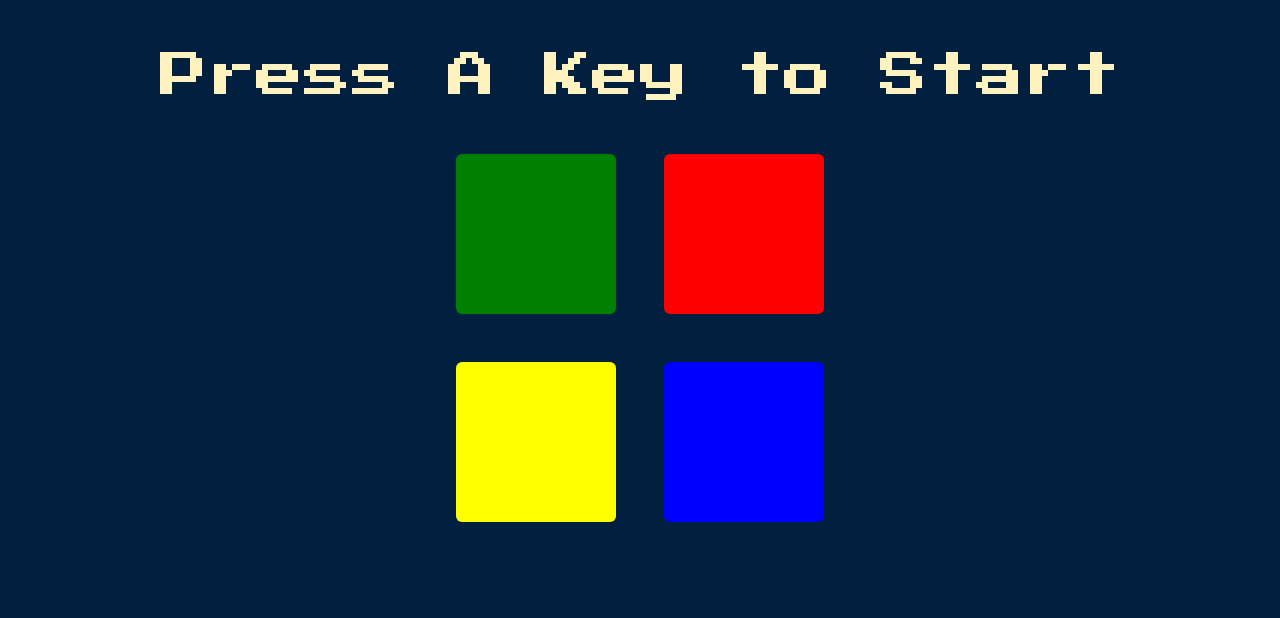
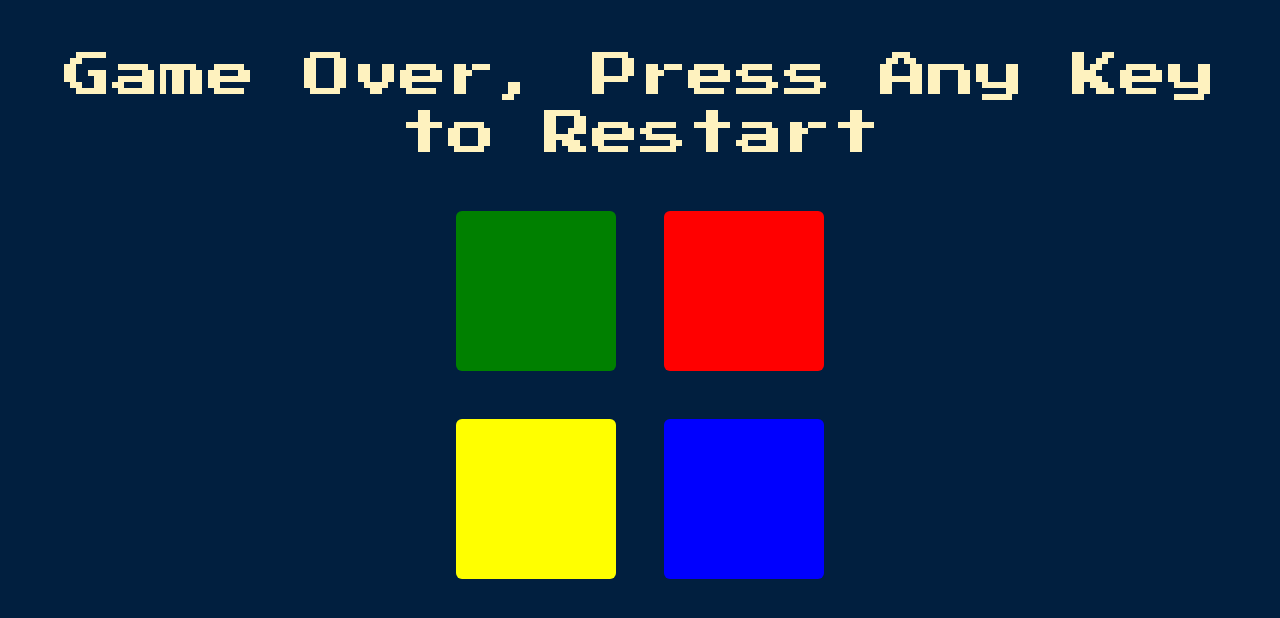
Before and after one commit to yamisagi/simon-game, a plain HTML site: page index.html in a window 1280 px wide. Both pictures are taken after a click on the element 536 px from the left and 233 px from the top of the page. Drawn offline with nearby package versions, Linux system fonts and the light colour scheme.

Commit message:
Implement Game Over Functionality

```diff
--- a/game.js
+++ b/game.js
@@ -33,10 +33,25 @@
     }
     else {
         console.log("wrong");
+        $("body").addClass("game-over");
+        setTimeout(function () {
+            $("body").removeClass("game-over");
+        }
+            , 200);
+        $("#level-title").text("Game Over, Press Any Key to Restart");
+        startOver();
+
 
     }
 
 }
+
+function startOver() {
+    level = 0;
+    gamePattern = [];
+    started = false;
+}
+
 
 function nextSequence() {
     // Tekrar bu fonksiyonu çağırdığımızda, kullanıcının baştan başlaması için sıfırlıyoruz.
--- a/styles.css
+++ b/styles.css
@@ -54,6 +54,10 @@
   }
 }
 
+.game-over {
+  background-color: red;
+  opacity: 0.8;
+}
 .pressed {
   box-shadow: 0 0 20px white;
   background-color: grey;
```
Also changed, not shown: 1 other file.
